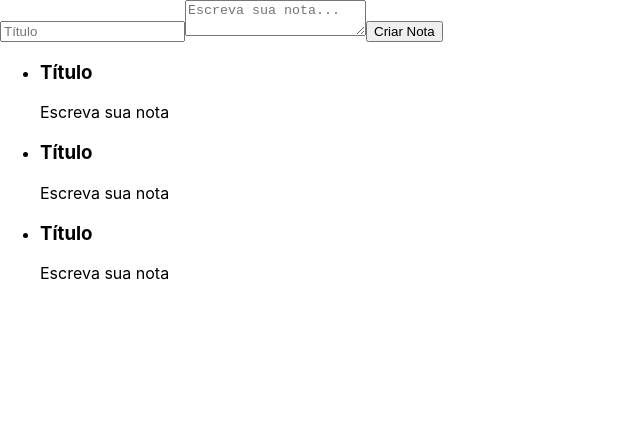
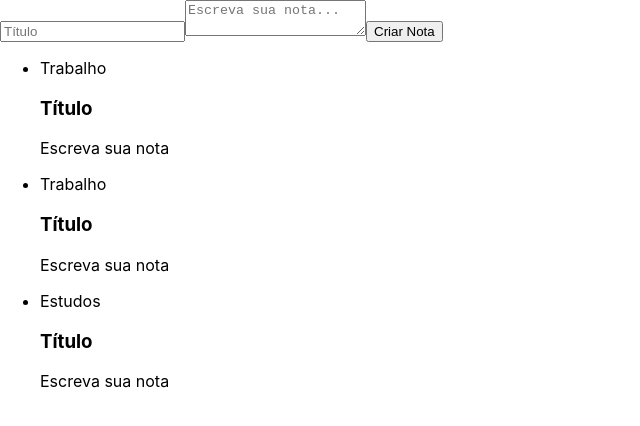
Before and after one commit to Davi95-BR/react, a React (Create React App) app: page / in a window 1280 px wide. Shown: the top 426 px of the page, without its empty margins (0-640 px from the left). Built offline with nearby package versions, Linux system fonts and the light colour scheme.

Commit message:
Utilizando o JS para criação do array  do projeto no arquivo de jsx

```diff
--- a/src/componentes/listaDeNotas.jsx
+++ b/src/componentes/listaDeNotas.jsx
@@ -7,15 +7,14 @@ class ListaDeNotas extends Component {
     render() {
         return (
             <ul>
-                <li>
-                 <CardNota/>
-                </li>
-                <li>
-                 <CardNota/>
-                </li>
-                <li>
-                 <CardNota/>
-                </li>
+                {Array.of("Trabalho", "Trabalho", "Estudos").map(categoria => {
+                    return (
+                        <li>
+                            <div>{categoria}</div>
+                            <CardNota />
+                        </li>
+                    );
+                })}
             </ul>
         );
     }
```
